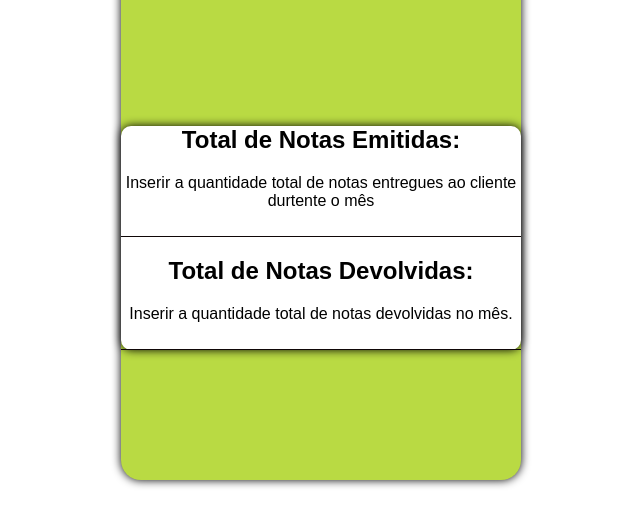
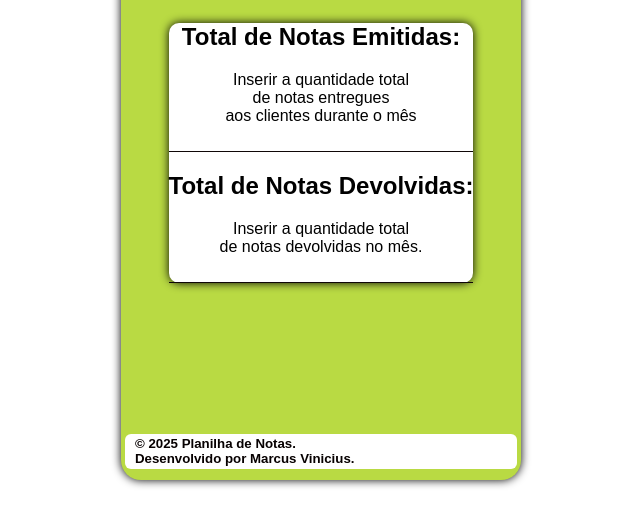
Before and after one commit to planilhadedevolucao/PDV, a plain HTML site: page configuracao.html in a window 1280 px wide. Shown: the part 282-800 px from the top of the page, without its empty margins (319-959 px from the left). Drawn offline with Linux system fonts and the light colour scheme.

Commit message:
corrigir erro
erro de style

```diff
--- a/configuracao.html
+++ b/configuracao.html
@@ -20,19 +20,24 @@
             <form id="form-notas">
                 <div id="resultado">
                     <h2>Total de Notas Emitidas:</h2>
-                    <p>Inserir a quantidade total de notas entregues ao cliente durtente o mês
+                    <p>Inserir a quantidade total <br>
+                        de notas entregues <br>
+                        aos clientes durante o mês
                     </p>
                     <div class="linha"></div>
                     <h2>Total de Notas Devolvidas:</h2>
-                    <p>Inserir a quantidade total de notas devolvidas no mês.
+                    <p>Inserir a quantidade total <br>
+                        de notas devolvidas no mês.
                     </p>
                     <div class="linha"></div>
                 </div>
             </form>
-        </div>
-    </main>
 
-                <script src="script.js"></script>
+    <footer>
+        <h5>&copy; 2025 Planilha de Notas.<br> Desenvolvido por Marcus Vinicius.</h5>
+    </footer>
+</div>
+</main>
+       <script src="script.js"></script>
 </body>
-
 </html>
--- a/style.css
+++ b/style.css
@@ -6,6 +6,7 @@ body {
   align-items: center;
   display: flex;
   justify-content: center;
+  font-family: Arial, sans-serif;
 }
 
 main {
@@ -17,6 +18,18 @@ main {
   align-items: center;
 }
 
+.conteiner {
+  position: relative;
+  display: flex;
+  flex-direction: column;
+  background: rgb(185, 218, 67);
+  width: 400px;
+  height: 750px;
+  align-items: center;
+  justify-content: space-evenly;
+  border-radius: 20px;
+  box-shadow: 0 0 10px black;
+}
 img:hover {
   transform: rotate(360deg);
 }
@@ -40,18 +53,6 @@ img {
   margin-bottom: 10px;
   display: flex;
   justify-content: center;
-}
-.conteiner {
-  position: relative;
-  display: flex;
-  flex-direction: column;
-  background: rgb(185, 218, 67);
-  width: 400px;
-  height: 750px;
-  align-items: center;
-  justify-content: space-evenly;
-  border-radius: 20px;
-  box-shadow: 0 0 10px black;
 }
 
 .title {
@@ -143,6 +144,10 @@ h3 {
   bottom: 30px;
 }
 
+h5 {
+  font-family: sans-serif;
+}
+
 .text {
   font-family: sans-serif;
   font-size: 16px;
@@ -150,6 +155,19 @@ h3 {
   top: -45.8px;
   bottom: 10px;
   text-align: center;
+}
+
+footer {
+  display: flex;
+  top: 55px;
+  align-items: center;
+  width: 93%;
+  height: 15px;
+  border-radius: 6px;
+  background: #ffffff;
+  color: rgb(7, 1, 1);
+  padding: 10px;
+  position: relative;
 }
 
 #relogio {
@@ -169,10 +187,6 @@ h3 {
 
 #historico-devolucoes li {
   margin-bottom: 10px;
-}
-
-body {
-  font-family: Arial, sans-serif;
 }
 
 #form-notas {
```
